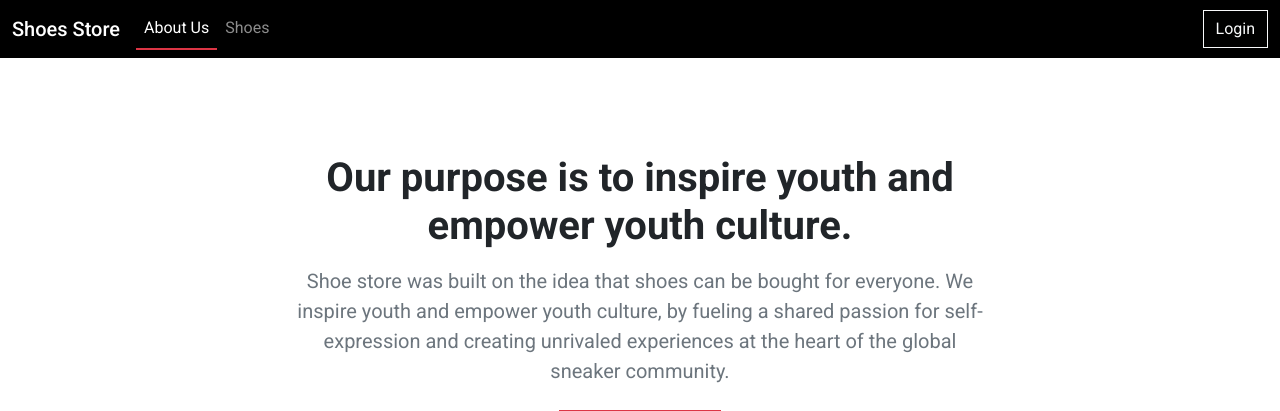
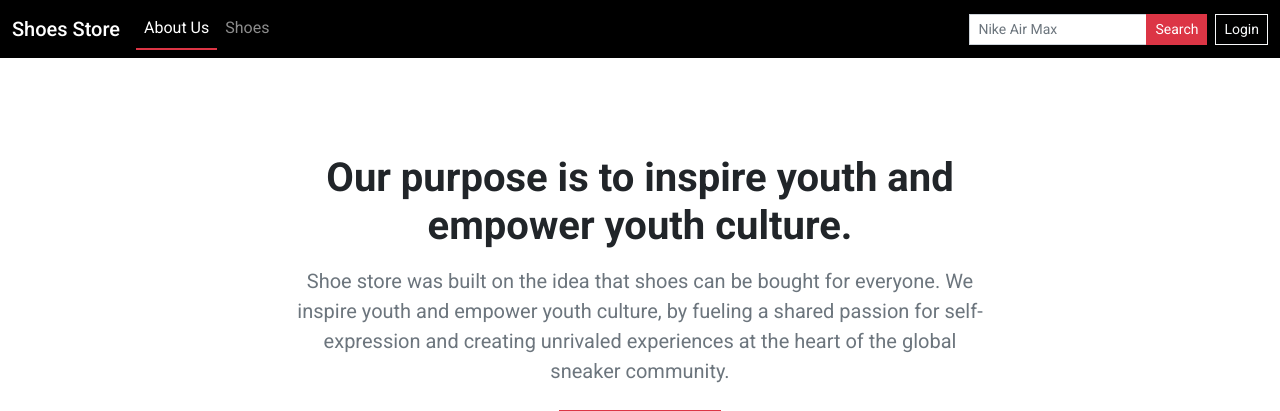
Before and after one commit to koyoi-dev/shoes-store-v2, a Laravel app: page /about in a window 1280 px wide. Shown: the top 411 px of the page. Run offline with Laravel 9, Linux system fonts and the light colour scheme; style sheets or scripts are compiled from the project's sources.

Commit message:
add search to navbar

```diff
--- a/resources/views/partials/navbar.blade.php
+++ b/resources/views/partials/navbar.blade.php
@@ -9,16 +9,27 @@
         <div class="collapse navbar-collapse" id="navContent">
             <ul class="navbar-nav me-auto">
                 <li class="nav-item">
-                    <a class="nav-link {{ Route::is('about') ? 'active border-bottom border-2 border-danger' : '' }}" href="{{ route('about') }}">{{ __('About Us') }}</a>
+                    <a class="nav-link {{ Route::is('about') ? 'active border-bottom border-2 border-danger' : '' }}"
+                       href="{{ route('about') }}">{{ __('About Us') }}</a>
                 </li>
                 <li class="nav-item">
-                    <a class="nav-link {{ Route::is('shoes') ? 'active border-bottom border-2 border-danger' : '' }}" href="{{ route('shoes') }}">{{ __('Shoes') }}</a>
+                    <a class="nav-link {{ Route::is('shoes') ? 'active border-bottom border-2 border-danger' : '' }}"
+                       href="{{ route('shoes') }}">{{ __('Shoes') }}</a>
                 </li>
             </ul>
-            <ul class="navbar-nav">
+            <div class="d-flex mt-3 mt-md-0 me-0 me-sm-2">
+                <form class="input-group input-group-sm" action="{{ route('shoes') }}" method="GET">
+                    <input type="search" class="form-control" placeholder="Nike Air Max" name="keyword" value="{{ request('keyword', '') }}">
+                    <button class="btn btn-danger" type="submit">
+                        Search
+                    </button>
+                </form>
+            </div>
+            <ul class="navbar-nav mt-3 mt-md-0">
                 @auth
                     <li class="nav-item dropdown">
-                        <button class="btn btn-sm btn-outline-light dropdown-toggle" type="button" data-bs-toggle="dropdown" role="button">
+                        <button class="btn btn-sm btn-outline-light dropdown-toggle" type="button"
+                                data-bs-toggle="dropdown" role="button">
                             <strong>{{ auth()->user()->name }}</strong>
                         </button>
                         <ul class="dropdown-menu dropdown-menu-end dropdown-menu-dark text-small shadow">
@@ -44,7 +55,7 @@
                     </li>
                 @else
                     <li class="nav-item">
-                        <a class="btn btn-outline-light" type="button" href="{{ route('login') }}">Login</a>
+                        <a class="btn btn-sm btn-outline-light" type="button" href="{{ route('login') }}">Login</a>
                     </li>
                 @endauth
             </ul>
```
